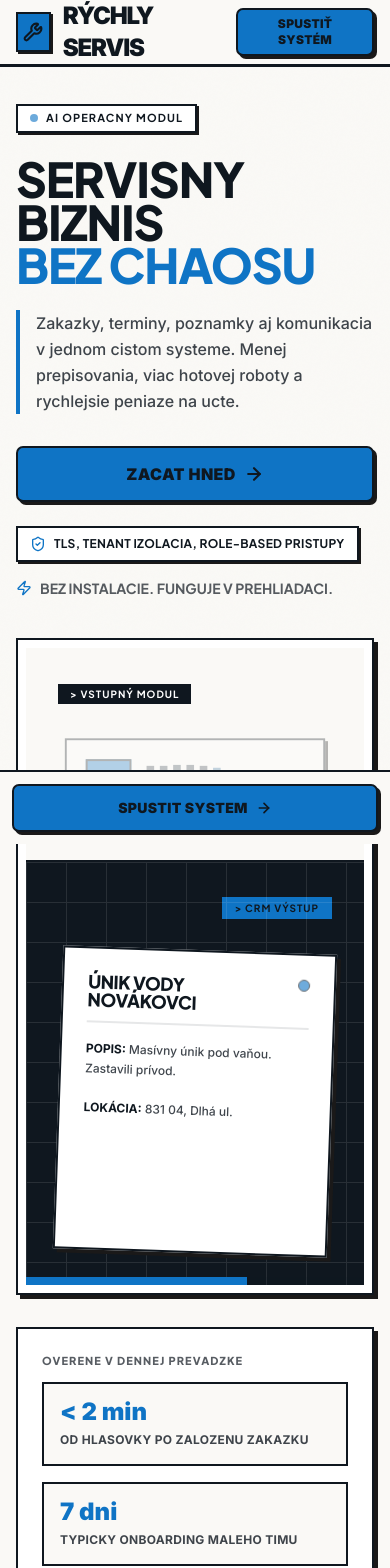
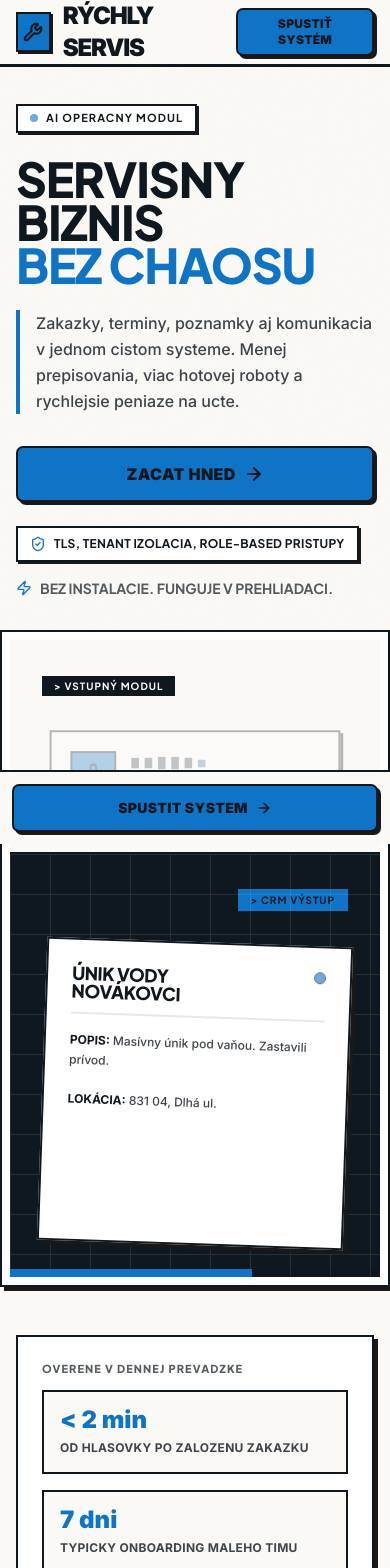
Before and after one commit to Dospalko/plumbside, a Next.js app in the folder frontend/: page / in a window 390 px wide. Shown: the top 1568 px of the page. Built offline with nearby package versions, Linux system fonts and the light colour scheme.

Commit message:
feat: Refactor landing page layout for improved responsiveness and styling

```diff
--- a/frontend/src/app/page.tsx
+++ b/frontend/src/app/page.tsx
@@ -58,14 +58,14 @@ export default function LandingPage() {
         <motion.div style={{ y: y2 }} className="absolute -right-10 top-96 w-[400px] h-[400px] bg-primary/5 blur-[100px] rounded-full -z-10 hidden lg:block" />
 
         {/* Hero Section */}
-        <section className={`relative ${containerClass} min-h-[calc(100vh-4rem)] flex items-center py-10 md:py-14`}>
+        <section className="relative min-h-[calc(100vh-4rem)] py-10 md:py-14">
           <div className="absolute inset-0 pointer-events-none -z-10">
             <div className="absolute left-0 top-20 h-56 w-56 rounded-full bg-primary/10 blur-3xl" />
             <div className="absolute right-10 bottom-16 h-64 w-64 rounded-full bg-foreground/10 blur-3xl" />
           </div>
 
-          <div className="grid w-full gap-10 lg:grid-cols-[1.05fr_0.95fr] lg:items-center">
-            <div className="max-w-2xl">
+          <div className={`${containerClass} mb-8 md:mb-10`}>
+            <div className="max-w-3xl">
               <div className="inline-flex items-center gap-2 border-2 border-foreground bg-white px-3 py-1 mb-6 shadow-[2px_2px_0px_#1a1919]">
                 <div className="h-2 w-2 rounded-full bg-primary animate-pulse" />
                 <span className="font-heading text-[11px] font-bold uppercase tracking-widest text-foreground">AI OPERACNY MODUL</span>
@@ -97,14 +97,16 @@ export default function LandingPage() {
                 <span>Bez instalacie. Funguje v prehliadaci.</span>
               </div>
             </div>
+          </div>
 
-            <div id="demo" className="w-full">
+          <div id="demo" className="w-full px-0 md:px-6 lg:px-10 xl:px-14">
+            <div className="mx-auto w-full max-w-[1600px]">
               <HeroDemo />
             </div>
           </div>
         </section>
 
-        <section className={`${containerClass} -mt-2 mb-12 md:mb-16`}>
+        <section className={`${containerClass} mt-2 mb-12 md:mb-16`}>
           <div className="w-full bg-white border-[2px] border-foreground shadow-[4px_4px_0px_#1a1919] p-6">
             <p className="font-heading text-[11px] md:text-xs font-black uppercase tracking-widest text-foreground/70 mb-3">
               Overene v dennej prevadzke
```
